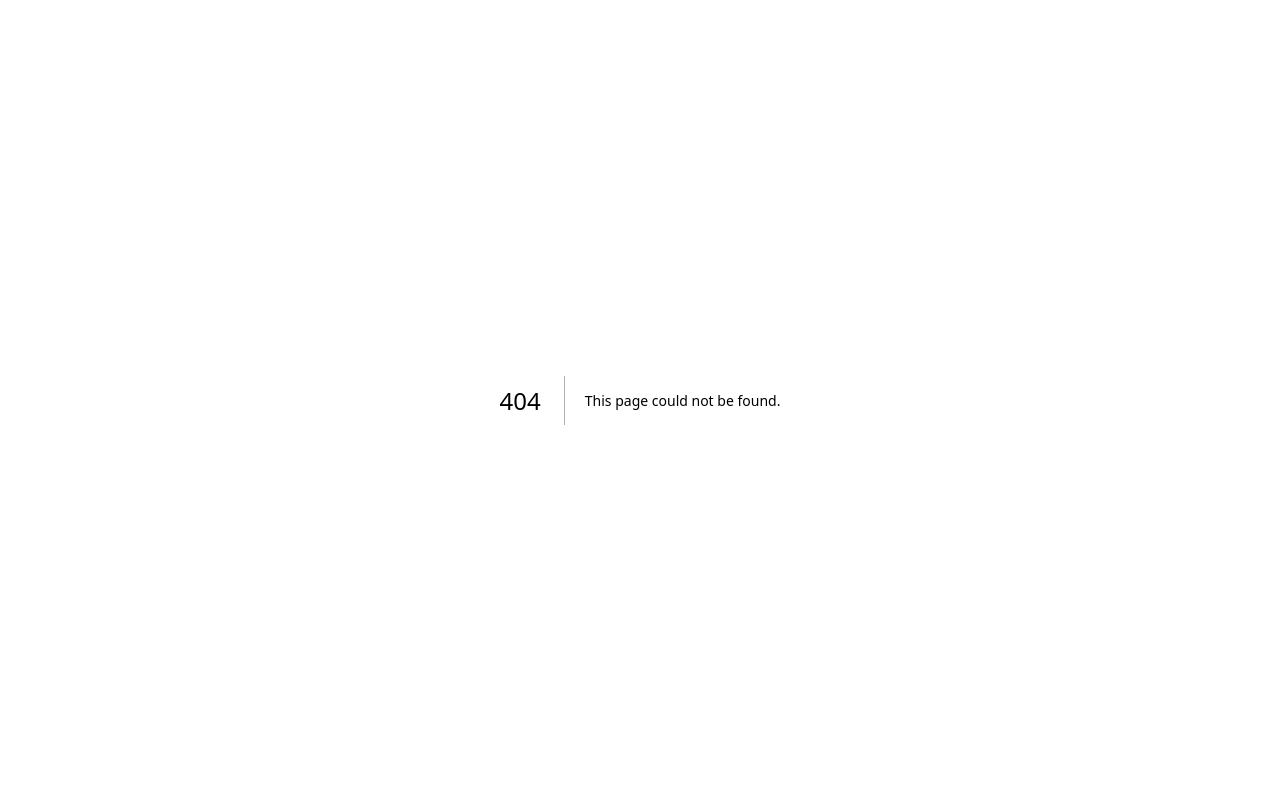
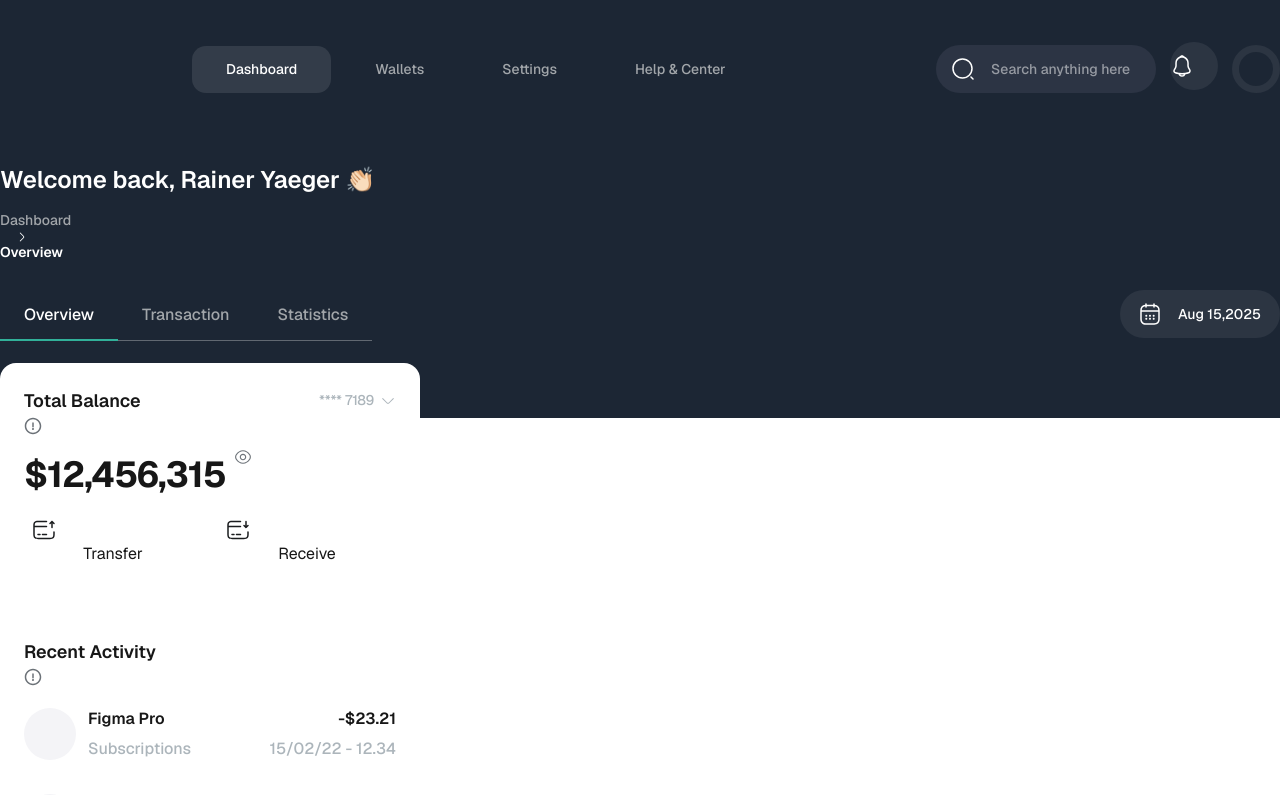
Before and after one commit to Israel-Beni/koajo-frontend, a Next.js app: page /dashboard in a window 1280 px wide. Before the commit this address had no page. Shown: the top 795 px of the page. Built offline with nearby package versions, Linux system fonts and the light colour scheme.

Commit message:
feat(dashboard): create DashboardV2Page with layout and styling for overview section

```diff
--- /dev/null
+++ b/app/(admin)/dashboard/(overview)/DashboardV2Page.module.sass
@@ -0,0 +1,57 @@
+@use "@/styles/helpers" as *
+
+.row
+    display: flex
+    margin-top: -24px
+    +w
+        flex-wrap: wrap
+    +t
+        display: block
+
+.col
+    &:nth-child(1)
+        flex-shrink: 0
+        width: 411px
+        +xl
+            width: 351px
+        +w
+            width: 420px
+        +d
+            width: 390px
+        +t
+            width: 100%
+    &:nth-child(2)
+        width: calc(100% - 836px)
+        padding: 0 24px
+        +xl
+            width: calc(100% - 716px)
+        +w
+            width: calc(100% - 420px)
+            padding-right: 0
+        +d
+            width: calc(100% - 390px)
+        +t
+            width: 100%
+            padding-left: 0
+    &:nth-child(3)
+        flex-shrink: 0
+        width: 425px
+        +xl
+            width: 365px
+        +w
+            display: flex
+            width: auto
+            flex-grow: 1
+            margin: 0 -12px
+        +t
+            display: block
+            margin: 0
+
+.card
+    +w
+        flex: 0 0 calc(50% - 24px)
+        width: calc(50% - 24px)
+        margin: 0 12px
+    +t
+        width: 100%
+        margin: 0
--- /dev/null
+++ b/app/(admin)/dashboard/(overview)/page.tsx
@@ -0,0 +1,59 @@
+
+import styles from "./DashboardV2Page.module.sass";
+import Layout from "@/components2/usefull/Layout";
+import Navigation from "@/components2/usefull/Navigation";
+import TotalBalance from "@/components2/usefull/TotalBalance";
+import PocketPlans from "@/components2/usefull/PocketPlans";
+import RecentActivity from "@/components2/usefull/RecentActivity";
+import Currency from "@/components2/usefull/Currency";
+import ExpenseCategory from "@/components2/usefull/ExpenseCategory";
+import IncomeAnalysis from "@/components2/usefull/IncomeAnalysis";
+import ExpenseAnalysis from "@/components2/usefull/ExpenseAnalysis";
+
+import { plans } from "@/mocks/plans";
+import { activity } from "@/mocks/activity";
+import { currency } from "@/mocks/currency";
+import { expenseCategory } from "@/mocks/expenseCategory";
+import { incomeAnalysis } from "@/mocks/incomeAnalysis";
+import { expenseAnalysis } from "@/mocks/expenseAnalysis";
+
+
+const Dashboard = () => {
+  return ( <Layout
+  title="Welcome back, Rainer Yaeger 👏🏻"
+  breadcrumbs={breadcrumbs}
+  head={<Navigation />}
+>
+   <div className={styles.row}>
+      <div className={styles.col}>
+          <TotalBalance />
+          <RecentActivity viewItems={5} items={activity} />
+      </div>
+      <div className={styles.col}>
+           {/* <IncomeAnalysis items={incomeAnalysis} expense="$2.172" row />
+           <ExpenseAnalysis items={expenseAnalysis} expense="$1.456" row />
+         <ExpenseCategory items={expenseCategory} /> */}
+      </div>
+      <div className={styles.col}>
+          <div className={styles.card}>
+              {/* <PocketPlans items={plans} />  */}
+          </div>
+          <div className={styles.card}>
+              {/* <Currency items={currency} /> */}
+          </div>
+      </div>
+  </div>
+</Layout>)
+};
+
+export default Dashboard;
+
+const breadcrumbs = [
+  {
+      title: "Dashboard",
+      url: "/",
+  },
+  {
+      title: "Overview",
+  },
+];
```
